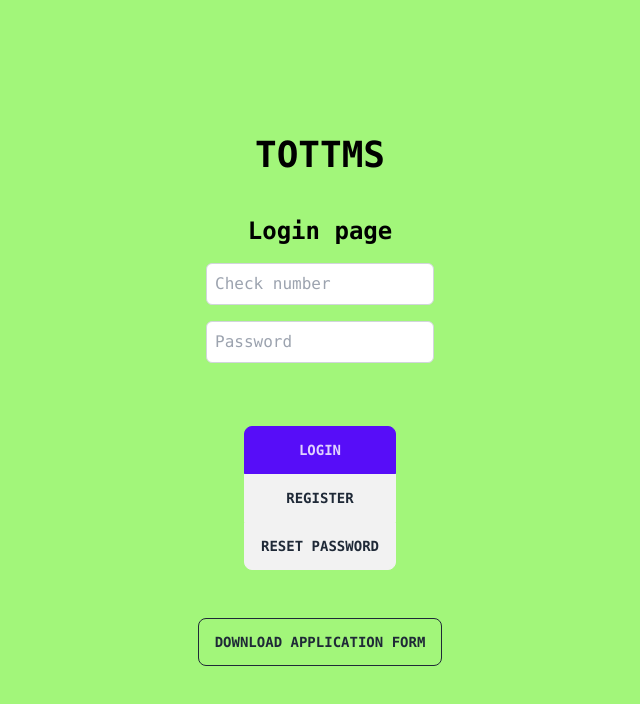
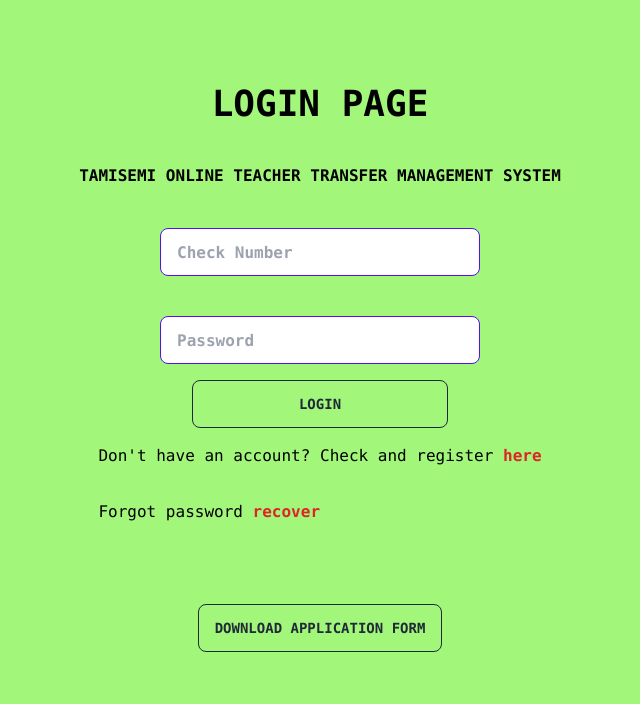
Before and after one commit to MaliusMartin/tottmsbeta, a Next.js app: page /login in a window 1280 px wide. Shown: the top 704 px of the page, without its empty margins (320-960 px from the left). Built offline with nearby package versions, Linux system fonts and the light colour scheme.

Commit message:
login & authemtication

```diff
--- a/app/addteacher/page.tsx
+++ b/app/addteacher/page.tsx
@@ -5,6 +5,7 @@
 
 import axios from "axios"
 import Navbar from '../components/Navbar';
+import Footer from '../components/Footer';
 
 
 
@@ -370,6 +371,7 @@
     </form>
     </div>
     </main>
+    <Footer/>
     </div>
   );
 };
--- /dev/null
+++ b/app/components/Footer.tsx
@@ -0,0 +1,21 @@
+import React from 'react'
+
+function Footer() {
+  return (
+    <div pt-72>
+        <footer className="footer items-center p-4 bg-neutral text-neutral-content fixed bottom-0 w-full">
+            <aside className="items-center grid-flow-col">
+                <p className="text-sm">&copy; 2023 - All rights reserved</p>
+            </aside>
+            <nav className="grid-flow-col gap-4 md:place-self-center md:justify-self-end">
+                <a><svg xmlns="http://www.w3.org/2000/svg" width="24" height="24" viewBox="0 0 24 24" className="fill-current"><path d="M24 4.557c-.883.392-1.832.656-2.828.775 1.017-.609 1.798-1.574 2.165-2.724-.951.564-2.005.974-3.127 1.195-.897-.957-2.178-1.555-3.594-1.555-3.179 0-5.515 2.966-4.797 6.045-4.091-.205-7.719-2.165-10.148-5.144-1.29 2.213-.669 5.108 1.523 6.574-.806-.026-1.566-.247-2.229-.616-.054 2.281 1.581 4.415 3.949 4.89-.693.188-1.452.232-2.224.084.626 1.956 2.444 3.379 4.6 3.419-2.07 1.623-4.678 2.348-7.29 2.04 2.179 1.397 4.768 2.212 7.548 2.212 9.142 0 14.307-7.721 13.995-14.646.962-.695 1.797-1.562 2.457-2.549z"></path></svg></a>
+                <a><svg xmlns="http://www.w3.org/2000/svg" width="24" height="24" viewBox="0 0 24 24" className="fill-current"><path d="M19.615 3.184c-3.604-.246-11.631-.245-15.23 0-3.897.266-4.356 2.62-4.385 8.816.029 6.185.484 8.549 4.385 8.816 3.6.245 11.626.246 15.23 0 3.897-.266 4.356-2.62 4.385-8.816-.029-6.185-.484-8.549-4.385-8.816zm-10.615 12.816v-8l8 3.993-8 4.007z"></path></svg></a>
+                <a><svg xmlns="http://www.w3.org/2000/svg" width="24" height="24" viewBox="0 0 24 24" className="fill-current"><path d="M9 8h-3v4h3v12h5v-12h3.642l.358-4h-4v-1.667c0-.955.192-1.333 1.115-1.333h2.885v-5h-3.808c-3.596 0-5.192 1.583-5.192 4.615v3.385z"></path></svg></a>
+            </nav>
+        </footer>
+
+</div>
+  )
+}
+
+export default Footer
--- /dev/null
+++ b/app/components/MyImageComponent.tsx
@@ -0,0 +1,17 @@
+import React from 'react';
+
+import Image from 'next/image';
+import NextImage from 'next/image';
+
+interface ImageProps {
+    src: string;
+    alt: string;
+}
+
+const MyImageComponent: React.FC<ImageProps> = ({ src, alt }) => {
+    return <NextImage src={src} alt={alt} />;
+};
+
+const imageType: typeof MyImageComponent = MyImageComponent;
+
+export default MyImageComponent;
--- a/app/components/Navbar.tsx
+++ b/app/components/Navbar.tsx
@@ -1,12 +1,30 @@
 'use client'
-import React from 'react'
+import React, {useState, useEffect} from 'react'
 
+interface Teacher{
+  id: number;
+  sname: string | null;
+}
 
 export default function Navbar() {
+
+  const [teacher, setTeacher] = useState<Teacher | null>(null);
+
+  const fetchData = async function(){
+    const res = await fetch('http://127.0.0.1:8000/tottmsapi/teachers/');
+    const data = await res.json();
+    setTeacher(data);
+  }
+  useEffect(() => {
+    fetchData();
+  }, []);
+
+  const greeting = teacher?.sname ? `Hi ${teacher.sname}` : 'Hi User';
+
   return (
-    <div className="navbar bg-base-100">
+    <div className="navbar bg-base-100 fixed top-0 w-full">
   <div className="flex-1">
-    <a className="btn btn-ghost normal-case text-xl">Hi User</a>
+    <a className="btn btn-ghost normal-case text-xl">{greeting} </a>
   </div>
   <div className="flex-none">
     <ul className="menu menu-horizontal px-1">
--- a/app/login/page.tsx
+++ b/app/login/page.tsx
@@ -1,54 +1,97 @@
 'use client';
-import React from 'react'
+import React, { useState } from 'react';
+import Link from 'next/link';
 import Appfrom from "../components/Appform";
 
+const Login = () => {
+    const [checkNumber, setCheckNumber] = useState('');
+    const [password, setPassword] = useState('');
 
+    const handleSubmit = async () => {
+        try {
+            const response = await fetch('http://127.0.0.1:8000/tottmsapi/auth/login/', {
+                method: 'POST',
+                headers: {
+                    'Content-Type': 'application/json',
+                },
+                body: JSON.stringify({ check_number: checkNumber, password }),
+            });
 
+            if (response.status === 200) {
 
-const Loginpage = () => {
-  const [checkNumber, setCheckNumber] = React.useState("");
-  const [password, setPassword] = React.useState("");
-
-  const handleSubmit = () => {
-    // TODO: Implement the login functionality
+              window.location.href = '/trequest';
+                // Login successful, redirect or set a session token
+            } else {
+                // Handle login failure, perhaps by showing an error message
+            }
+        } catch (error) {
+            console.error(error);
+            // Handle the error, perhaps by displaying an error message
+        }
     };
 
     return (
-    <div className="flex flex-col items-center justify-center h-screen font-mono">
-    <h1 className="text-4xl  text-black  font-bold mb-10">TOTTMS</h1>
-    <h2 className="text-2xl  text-black font-bold mb-4">Login page</h2>
-    <div className="flex flex-col gap-4 text-black">
+        <div className="flex flex-col items-center text-black justify-center h-screen font-mono">
+            <div className="flex justify-center font-bold items-center">
+                <h1 className="text-4xl mb-10">LOGIN PAGE</h1>
+            </div>
+
+            <h3 className="font-bold mb-10">
+                TAMISEMI ONLINE TEACHER TRANSFER MANAGEMENT SYSTEM
+            </h3>
+
+            <form>
+                <div className="flex justify-center font-bold items-center">
                     <input
+                        className="input input-bordered input-primary w-full max-w-xs"
                         type="text"
-        name='checkNumber'
-        placeholder="Check number"
+                        placeholder="Check Number"
                         value={checkNumber}
                         onChange={(e) => setCheckNumber(e.target.value)}
-        className="border border-gray-300 rounded-md p-2"
                     />
+                </div>
+                <br />
+                <div className="flex justify-center font-bold items-center py-4">
                     <input
+                        className="input input-bordered input-primary w-full max-w-xs"
                         type="password"
-        name='password'
                         placeholder="Password"
                         value={password}
                         onChange={(e) => setPassword(e.target.value)}
-        className="border border-gray-300 rounded-md p-2"
                     />
                 </div>
-  <div className="py-10">
-
-    <div className="btn-group btn-group-vertical font-bold py-2 px-4 rounded-md mt-4">
-  <button className="btn btn-primary"
-          type="submit"
-          onClick={handleSubmit}>Login</button>
-  <a href="/" className="btn">Register</a>
-  <button className="btn">reset password </button>
+                <div className="flex justify-center font-bold items-center">
+                    <button
+                        className="btn btn-wide btn-outline"
+                        type="button"
+                        onClick={handleSubmit}
+                    >
+                        Login
+                    </button>
+                </div>
+                <div className="p-4">
+                    <p>
+                        Don&apos;t have an account? Check and register{' '}
+                        <Link href="/" className="font-bold text-red-600">
+                            here
+                        </Link>
+                    </p>
+                </div>
+                <div className="p-4">
+                    <p>
+                        Forgot password{' '}
+                        <Link href="/" className="font-bold text-red-600">
+                            recover
+                        </Link>
+                    </p>
                 </div>
 
+                <div className="flex justify-center font-bold items-center py-16">
+                    <Appfrom form={{}} />
                 </div>
-  < Appfrom form={{}} />
+            </form>
         </div>
-  )
-}
+    );
+};
 
-export default Loginpage
+export default Login;
--- a/app/page.tsx
+++ b/app/page.tsx
@@ -1,9 +1,14 @@
 
-import { link } from "fs";
 import Appfrom from "./components/Appform";
 import Link from "next/link";
 
+
+
+
 export default function Home() {
+
+
+
   return (
     <main className="flex min-h-screen flex-col items-center justify-between p-24">
 
@@ -29,21 +34,16 @@
         <button
         type="button"
         // onClick={handleCheck}
-        className="bg-blue-500 hover:bg-blue-700 text-white font-bold py-2 px-4 rounded-md mt-4 gap-4"
+        className="btn btn-outline font-bold py-2 px-4 rounded-md mt-4 gap-4"
       >
         CHECK
       </button>
 
-
-          <button
-      type="button"
-      className="bg-blue-500 hover:bg-blue-700 text-white font-bold py-2 px-4 rounded-md mt-4 gap-4"
-    >
-      <Link href="/login">
-        LOGIN
-      </Link>
-    </button>
-
+      <div className=" text-black ">
+          <p className= "py-2 "> Aready have account?
+          <Link href="/login" className=" text-red-600 font-bold">login</Link>
+          </p>
+      </div>
 
       < Appfrom form={{}} />
 
--- a/app/teachers/profile/page.tsx
+++ b/app/teachers/profile/page.tsx
@@ -3,6 +3,7 @@
 import { useParams } from 'next/navigation';
 import axios from 'axios';
 import Navbar from '../../components/Navbar';
+import Footer from '@/app/components/Footer';
 
 
 interface Region {
@@ -252,6 +253,7 @@
                 <span className="loading loading-dots loading-lg"></span>
         </div>
       )}
+       <Footer />
     </div>
   );
 };
--- a/next.config.js
+++ b/next.config.js
@@ -7,4 +7,7 @@
     experimental: {
       serverActions: true,
     },
+    images: {
+      domains: ['localhost'], // Add 'localhost' to the list of valid domains
+    },
   }
```
Also changed, not shown: app/teachers/page.tsx (+16 -7 lines), app/trequest/page.tsx (+38 -16 lines). Lines whose indentation alone changed are shown as unchanged.
